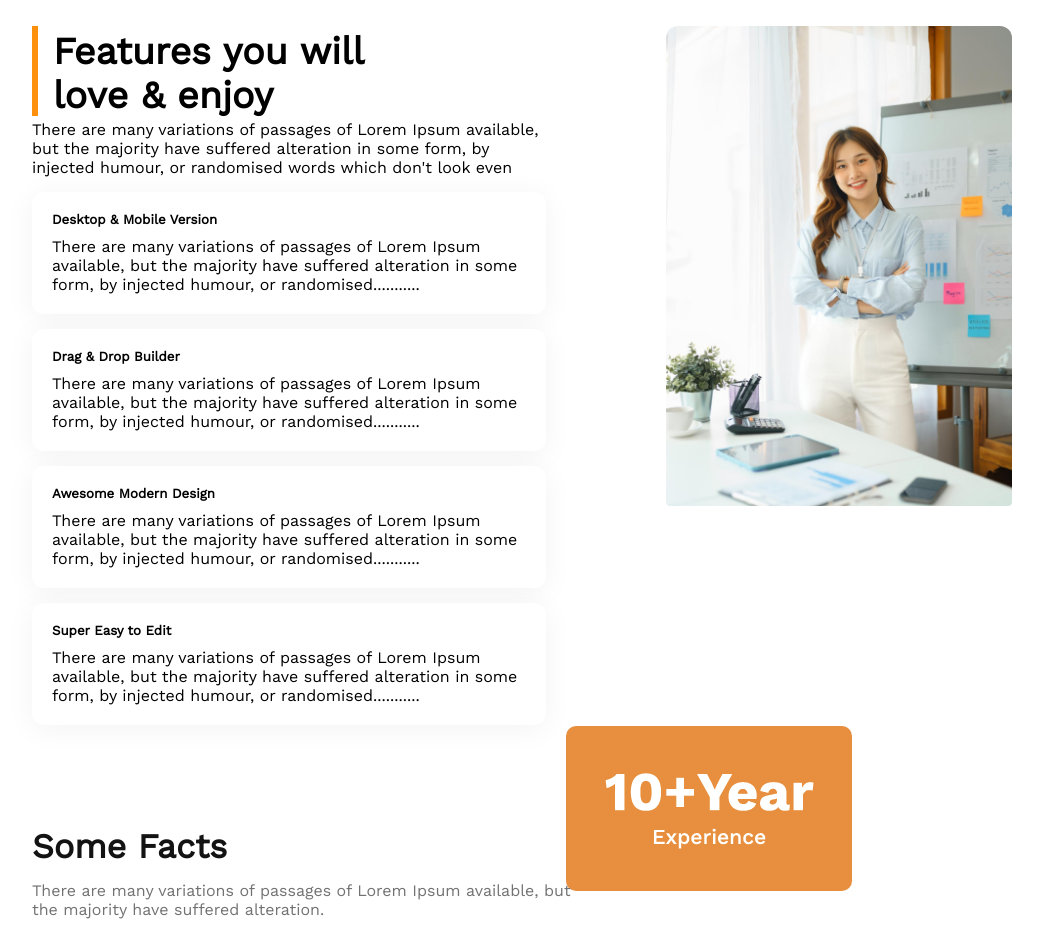
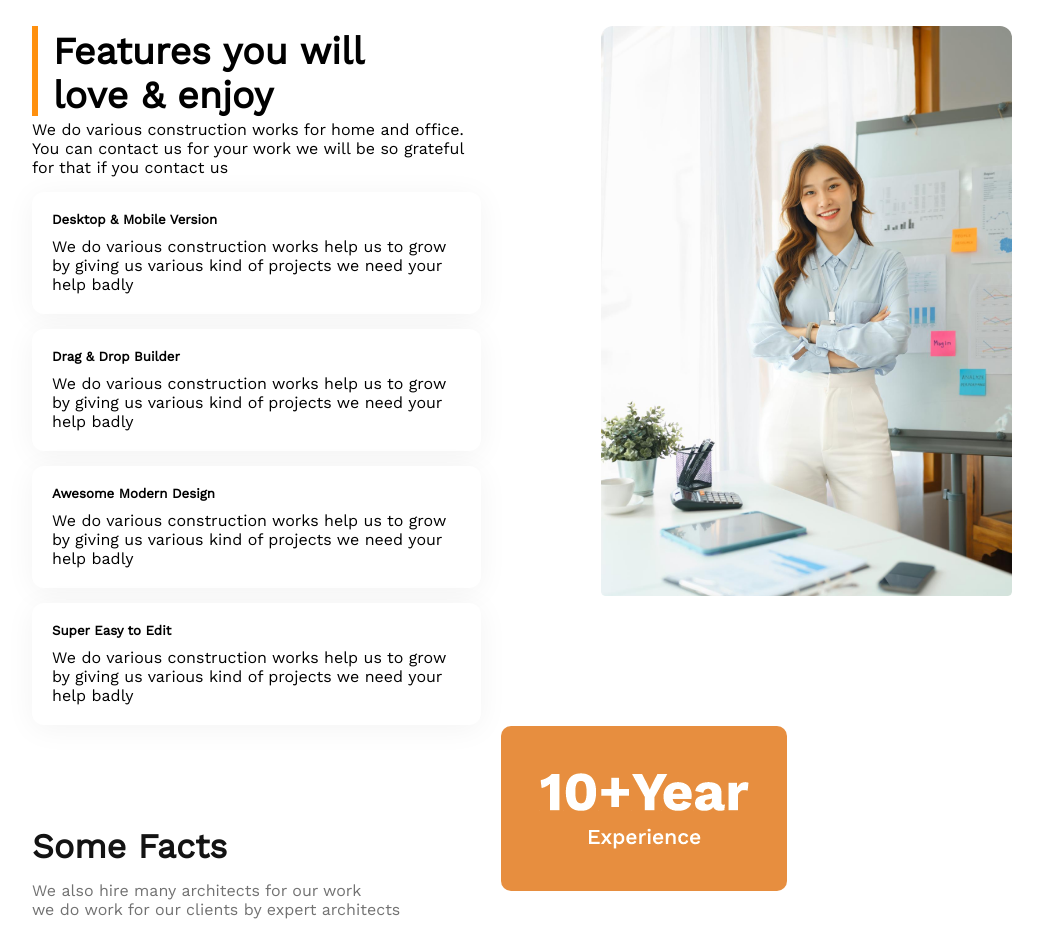
Before and after one commit to Ishrak4/Assignment-2, a plain HTML site: page index.html in a window 1280 px wide. Shown: the part 1860-2800 px from the top of the page, without its empty margins (118-1161 px from the left). Drawn offline with nearby package versions, Linux system fonts and the light colour scheme.

Commit message:
last-commit

```diff
--- a/index.html
+++ b/index.html
@@ -24,8 +24,7 @@
                 <li><a href=""></a>Login</li>
             </ul>
         </nav>
-        <h1>Brand New <br>Group of Architects</h1>
-        <p>There are many variations of passages of Lorem Ipsum available, but the majority have suffered alteration in <br> some form, by injected humour, or randomised words which don't look even</p>
+        <h1>Brand New <br>Group of Architects</h1><p>We are group of architects working for many projects hope everyone will support us <br> We need support from you We hope you will support us </p>
         <div id="header-btn"><button class="btn1">Explore More</button></div>
         <div class="banner-img">
         </div>
@@ -40,7 +39,7 @@
         </div>
         <div class="section-2-content">
             <h2 class="section-2-title">Quick list <span id="bold-text">of Our</span> <br> <span id="colored-text">Features</span></h2>
-            <p class="section-2-description">There are many variations of passages of Lorem Ipsum available, but the majority have suffered alteration in some form, by injected humour, or randomised words which don't look even</p>
+            <p class="section-2-description">We need support from you We do various architect designs to help you make great construction works help us to grow</p>
             <div id="section-2-btn">
                 <button class="btn1">Explore More</button>
             </div>
@@ -55,30 +54,30 @@
     </div>
     <div class="section-3title"><h2 >Features you will <br> love & enjoy</h2></div>
 </div>
-                <p>There are many variations of passages of Lorem Ipsum available, but the majority have suffered alteration in some form, by injected humour, or randomised words which don't look even</p>
+                <p>We do various construction works for home and office. You can contact us for your work we will be so grateful for that if you contact us</p>
                 <div >
     <div class="section-3contentitem">
         <div class="content-box">
             <h5>Desktop & Mobile Version</h5>
-            <p>There are many variations of passages of Lorem Ipsum available, but the majority have suffered alteration in some form, by injected humour, or randomised...........</p>
+            <p>We do  various construction works help us to grow by giving us various kind of projects we need your help badly</p>
         </div>
     </div>
     <div class="section-3contentitem">
         <div class="content-box">
             <h5>Drag & Drop Builder</h5>
-                            <p>There are many variations of passages of Lorem Ipsum available, but the majority have suffered alteration in some form, by injected humour, or randomised...........</p>
+                            <p>We do  various construction works help us to grow by giving us various kind of projects we need your help badly</p>
                         </div>
                     </div>
                     <div class="section-3contentitem">
                         <div class="content-box">
                             <h5>Awesome Modern Design</h5>
-                            <p>There are many variations of passages of Lorem Ipsum available, but the majority have suffered alteration in some form, by injected humour, or randomised...........</p>
+                            <p>We do  various construction works help us to grow by giving us various kind of projects we need your help badly</p>
                         </div>
              </div>
              <div class="section-3contentitem">
                  <div class="content-box">
                      <h5>Super Easy to Edit</h5>
-                            <p>There are many variations of passages of Lorem Ipsum available, but the majority have suffered alteration in some form, by injected humour, or randomised...........</p>
+                            <p>We do  various construction works help us to grow by giving us various kind of projects we need your help badly</p>
                         </div>
                     </div>
                 </div>
@@ -91,7 +90,7 @@
     <section class="section-4"> <!--Section-4 part-->
         <div class="section-4container">
             <h2 class="section-4title">Some Facts</h2>
-        <p class="section-4description">There are many variations of passages of Lorem Ipsum available, but <br> the majority have suffered alteration.</p>
+        <p class="section-4description">We also hire many architects for our work <br> we do work for our clients by expert architects</p>
     </div>
     <div class="facts-contain">
         <div class="fact">
@@ -119,7 +118,7 @@
     <section class="section5"> <!--Section-5 part-->
     <div class="section5-text">
         <h2 class="section5-title">Our Sponsors</h2>
-        <p class="section5-description">There are many variations of passages of Lorem Ipsum available, but <br> the majority have suffered alteration.</p>
+        <p class="section5-description">We have many sponsors <br>We work with them</p>
     </div>
     <div class="brands">
         <div class="brand"><img src="images/sponsors/spotify.png" alt=""></div>
```
